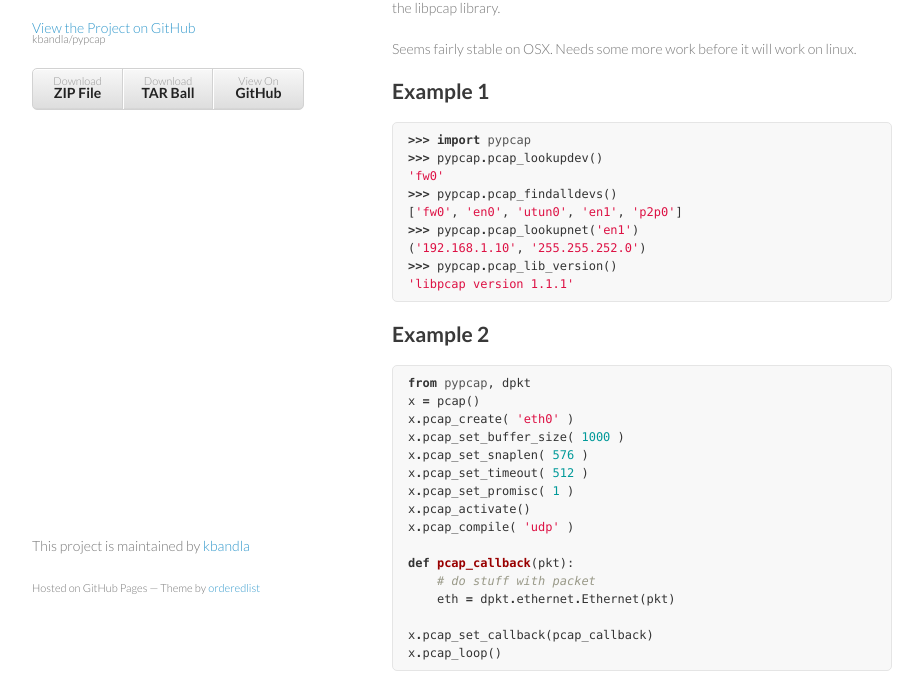
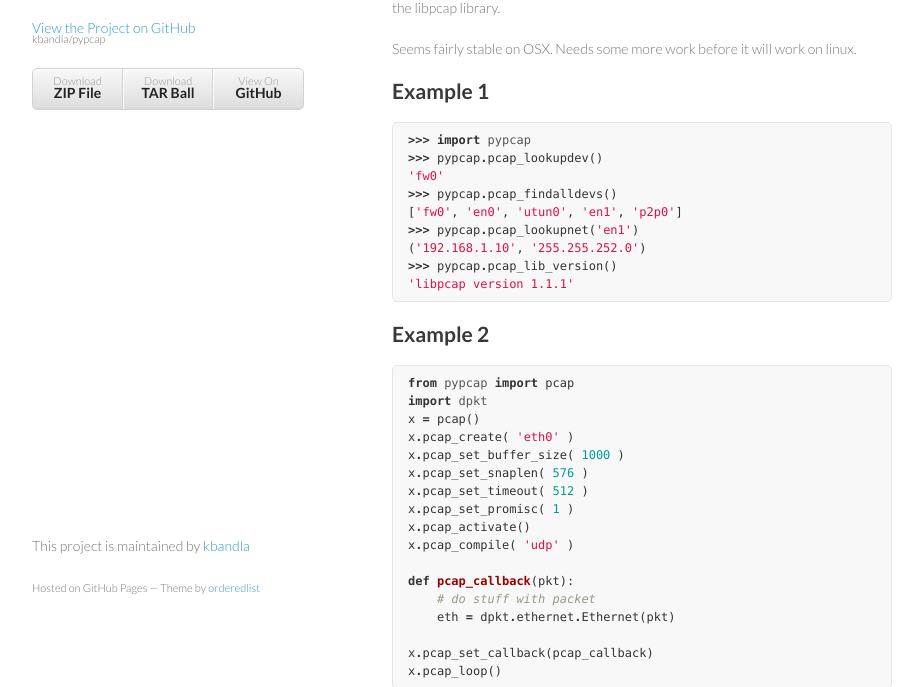
Before and after one commit to kbandla/pypcap, a plain HTML site: page index.html in a window 1280 px wide. Shown: the part 133-820 px from the top of the page, without its empty margins (178-1101 px from the left). Drawn offline with Linux system fonts and the light colour scheme.

```diff
--- a/index.html
+++ b/index.html
@@ -53,7 +53,8 @@
 <h2>
 <a name="example-2" class="anchor" href="#example-2"><span class="octicon octicon-link"></span></a>Example 2</h2>
 
-<div class="highlight"><pre><span class="kn">from</span> <span class="nn">pypcap</span><span class="p">,</span> <span class="n">dpkt</span>
+<div class="highlight"><pre><span class="kn">from</span> <span class="nn">pypcap</span> <span class="kn">import</span> <span class="n">pcap</span>
+<span class="kn">import</span> <span class="nn">dpkt</span>
 <span class="n">x</span> <span class="o">=</span> <span class="n">pcap</span><span class="p">()</span>
 <span class="n">x</span><span class="o">.</span><span class="n">pcap_create</span><span class="p">(</span> <span class="s">'eth0'</span> <span class="p">)</span>
 <span class="n">x</span><span class="o">.</span><span class="n">pcap_set_buffer_size</span><span class="p">(</span> <span class="mi">1000</span> <span class="p">)</span>
```
Also changed, not shown: params.json (+1 -1 lines).
